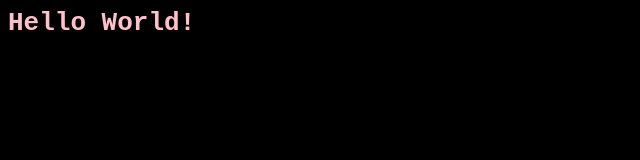
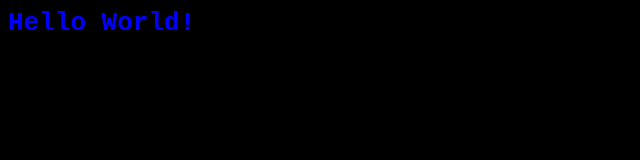
Before and after one commit to abner423/FreeCodeCamp-ResponsiveWebDesign, a plain HTML site: page BasicCss/index.html in a window 1280 px wide. Shown: the whole page, without its empty margins (0-640 px from the left). Drawn offline with Linux system fonts and the light colour scheme.

Commit message:
Override Styles in Subsequent CSS

```diff
--- a/BasicCss/index.html
+++ b/BasicCss/index.html
@@ -7,5 +7,8 @@
   .pink-text {
     color: pink;
   }
+  .blue-text {
+    color:blue;
+  }
 </style>
-<h1 class = "pink-text">Hello World!</h1>
+<h1 class="pink-text blue-text">Hello World!</h1>
```
